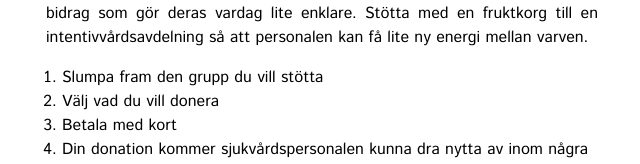
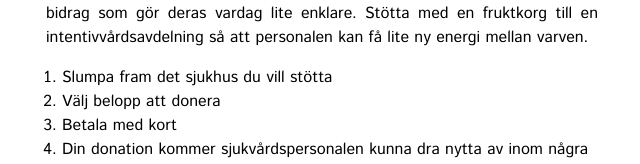
Before and after one commit to ahrberg/covid-heroes, a React (Create React App) app: page / in a window 1280 px wide. Shown: the part 605-769 px from the top of the page, without its empty margins (318-958 px from the left). Built offline with nearby package versions, Linux system fonts and the light colour scheme.

Commit message:
Typo change

```diff
--- a/src/components/HowItWorks.tsx
+++ b/src/components/HowItWorks.tsx
@@ -30,8 +30,8 @@ const HowItWorks = () => {
         <Grid item>
           <Typography align="left" variant="body1">
             <ol style={{ paddingLeft: "1em" }}>
-              <li>Slumpa fram den grupp du vill stötta</li>
-              <li>Välj vad du vill donera</li>
+              <li>Slumpa fram det sjukhus du vill stötta</li>
+              <li>Välj belopp att donera</li>
               <li>Betala med kort</li>
               <li>
                 Din donation kommer sjukvårdspersonalen kunna dra nytta av inom
```
